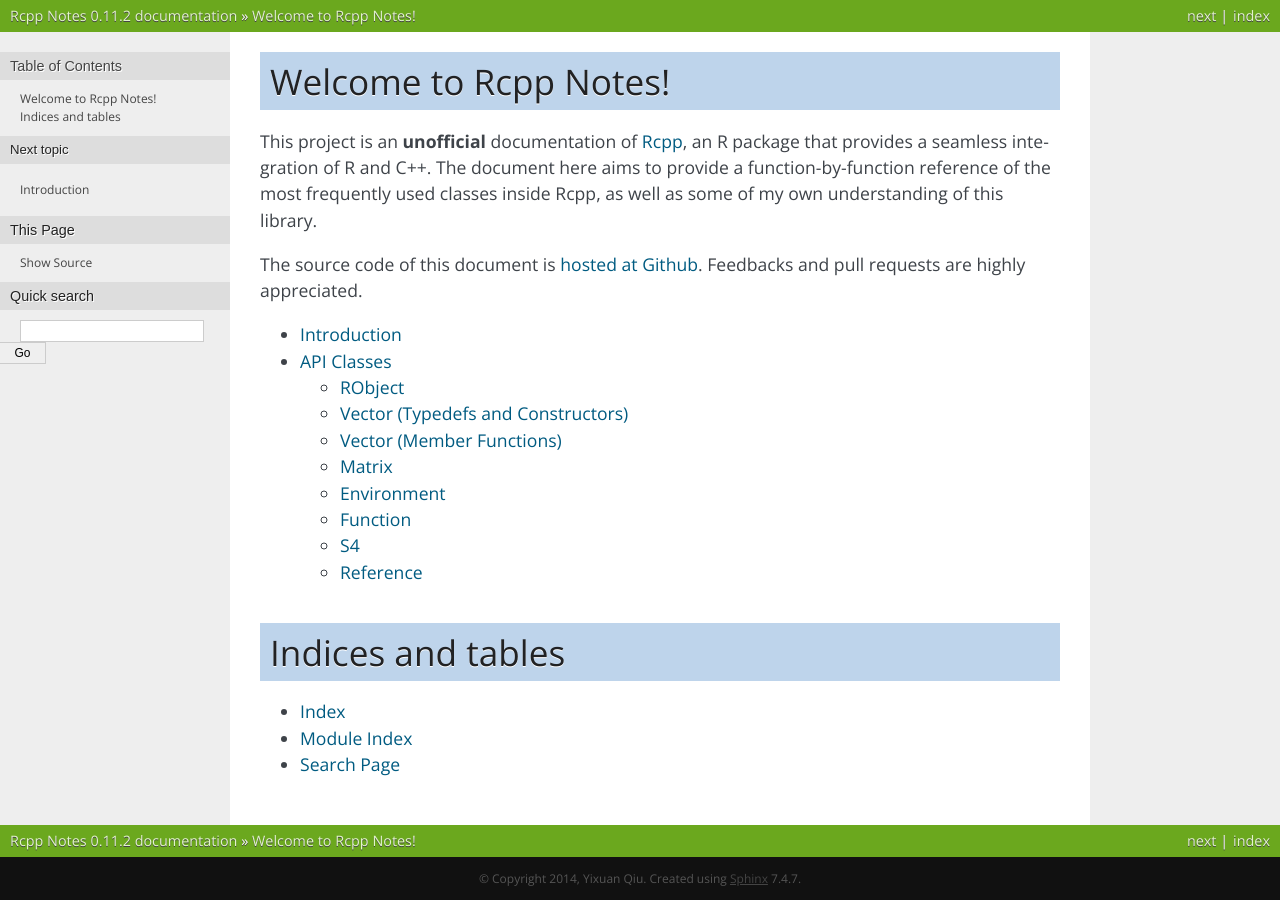
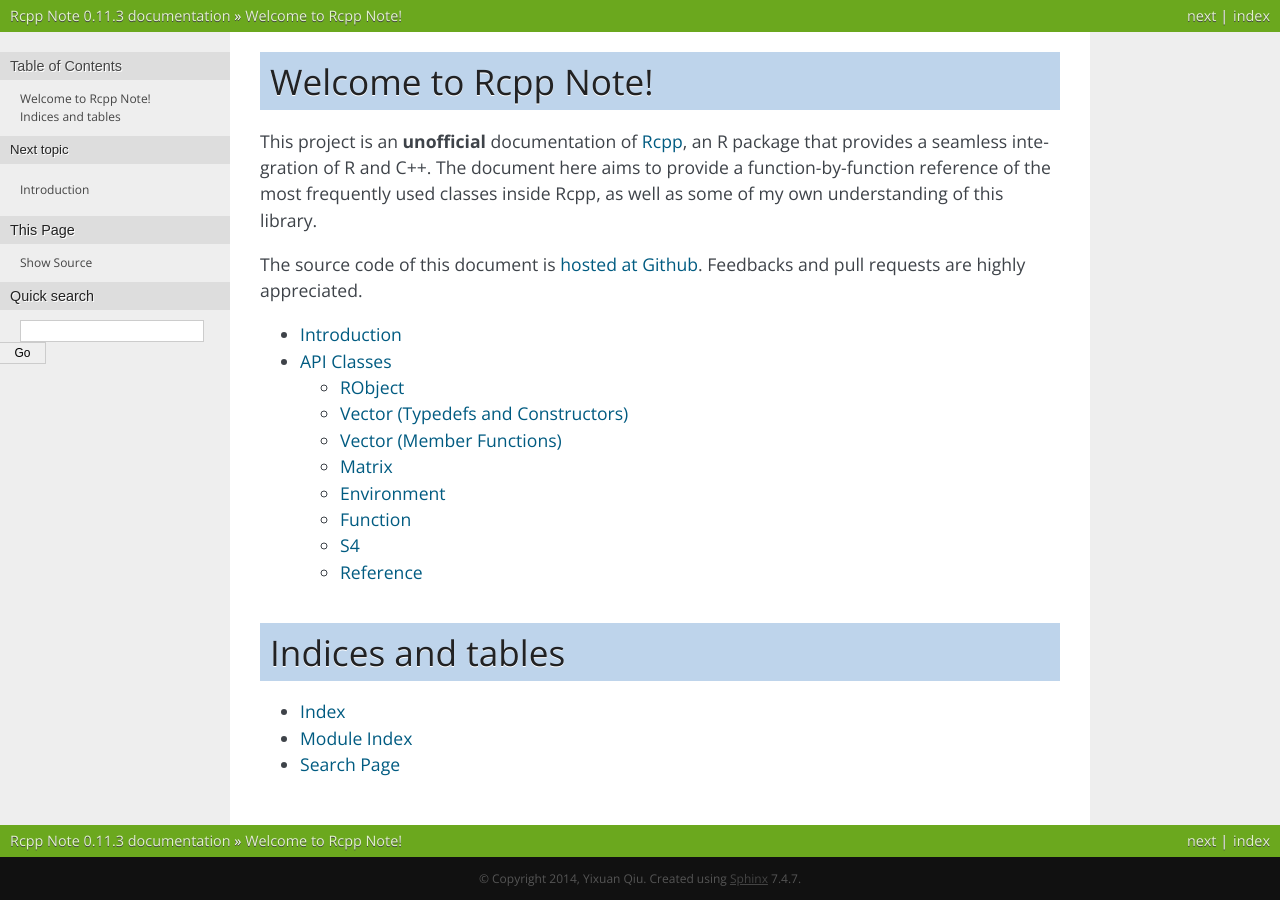
Before and after one commit to yixuan/rcpp-note, a Sphinx documentation site: the page built from source/index.rst, in a window 1280 px wide. Built offline with Sphinx 7.4.7, drawn with Linux system fonts in a browser that asks for light colours.

Commit message:
update version

```diff
--- a/source/conf.py
+++ b/source/conf.py
@@ -47,7 +47,7 @@
 master_doc = 'index'
 
 # General information about the project.
-project = u'Rcpp Notes'
+project = u'Rcpp Note'
 copyright = u'2014, Yixuan Qiu'
 
 # The version info for the project you're documenting, acts as replacement for
@@ -55,9 +55,9 @@
 # built documents.
 #
 # The short X.Y version.
-version = '0.11.2'
+version = '0.11.3'
 # The full version, including alpha/beta/rc tags.
-release = '0.11.2'
+release = '0.11.3'
 
 # The language for content autogenerated by Sphinx. Refer to documentation
 # for a list of supported languages.
--- a/source/index.rst
+++ b/source/index.rst
@@ -1,4 +1,4 @@
-Welcome to Rcpp Notes!
+Welcome to Rcpp Note!
 =====================================
 
 This project is an **unofficial** documentation of `Rcpp <http://www.rcpp.org/>`_,
```
